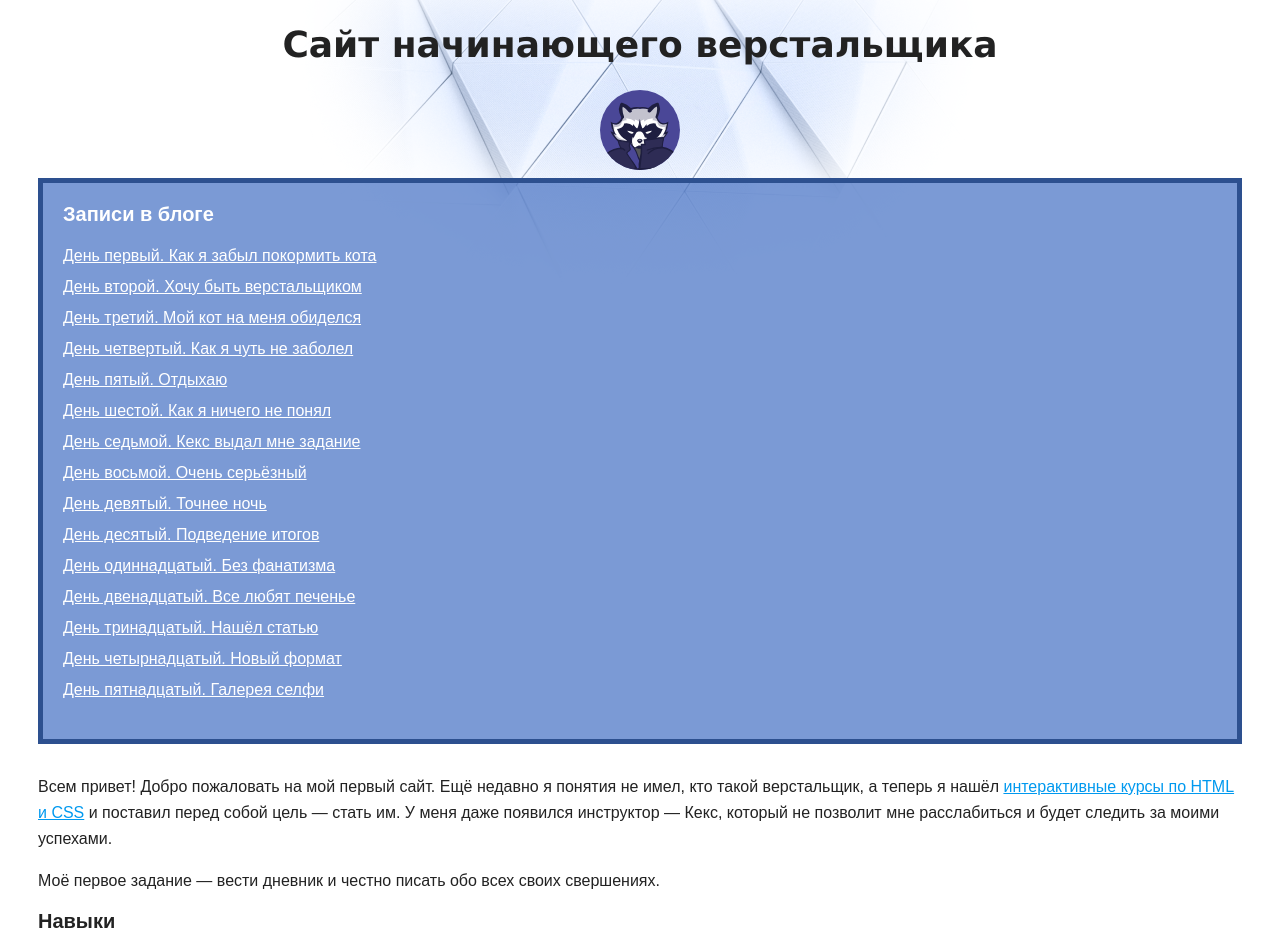
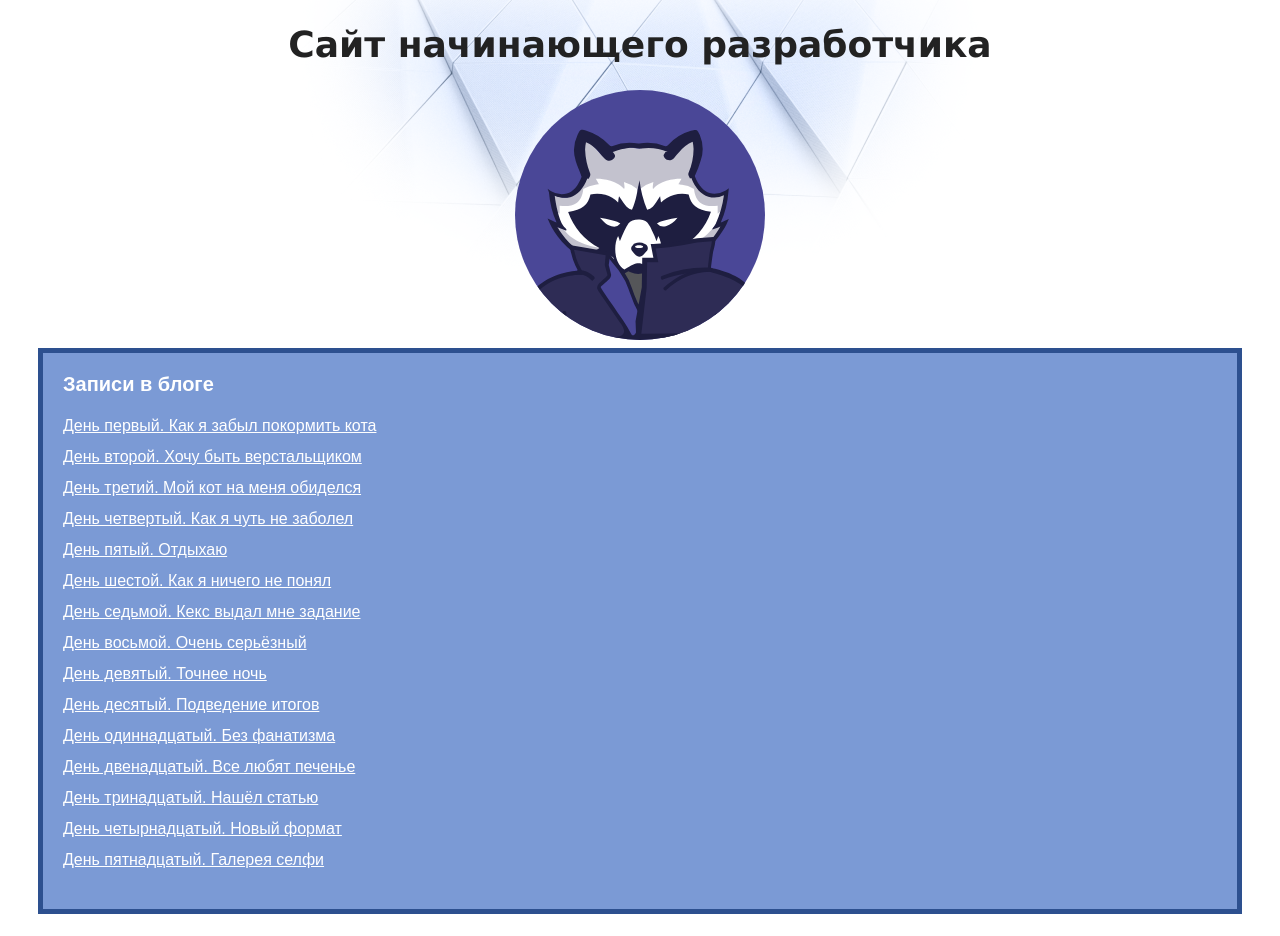
Before and after one commit to kashmir1/first_site, a plain HTML site: page index.html in a window 1280 px wide. Shown: the top 936 px of the page. Drawn offline with Linux system fonts and the light colour scheme.

Commit message:
Аватар и заголовок

```diff
--- a/index.html
+++ b/index.html
@@ -7,11 +7,11 @@
   </head>
   <body>
     <header>
-      <h1 class="page-title">Сайт начинающего верстальщика</h1>
+      <h1 class="page-title">Сайт начинающего разработчика</h1>
     </header>
     <main>
       <div class="avatar-container">
-        <img class="avatar" src="img/raccoon.svg" width="80" height="80" alt="Аватарка">
+        <img class="avatar" src="img/raccoon.svg" width="250" height="250" alt="Аватарка">
       </div>
       <nav class="blog-navigation">
         <h2>Записи в блоге</h2>
```
